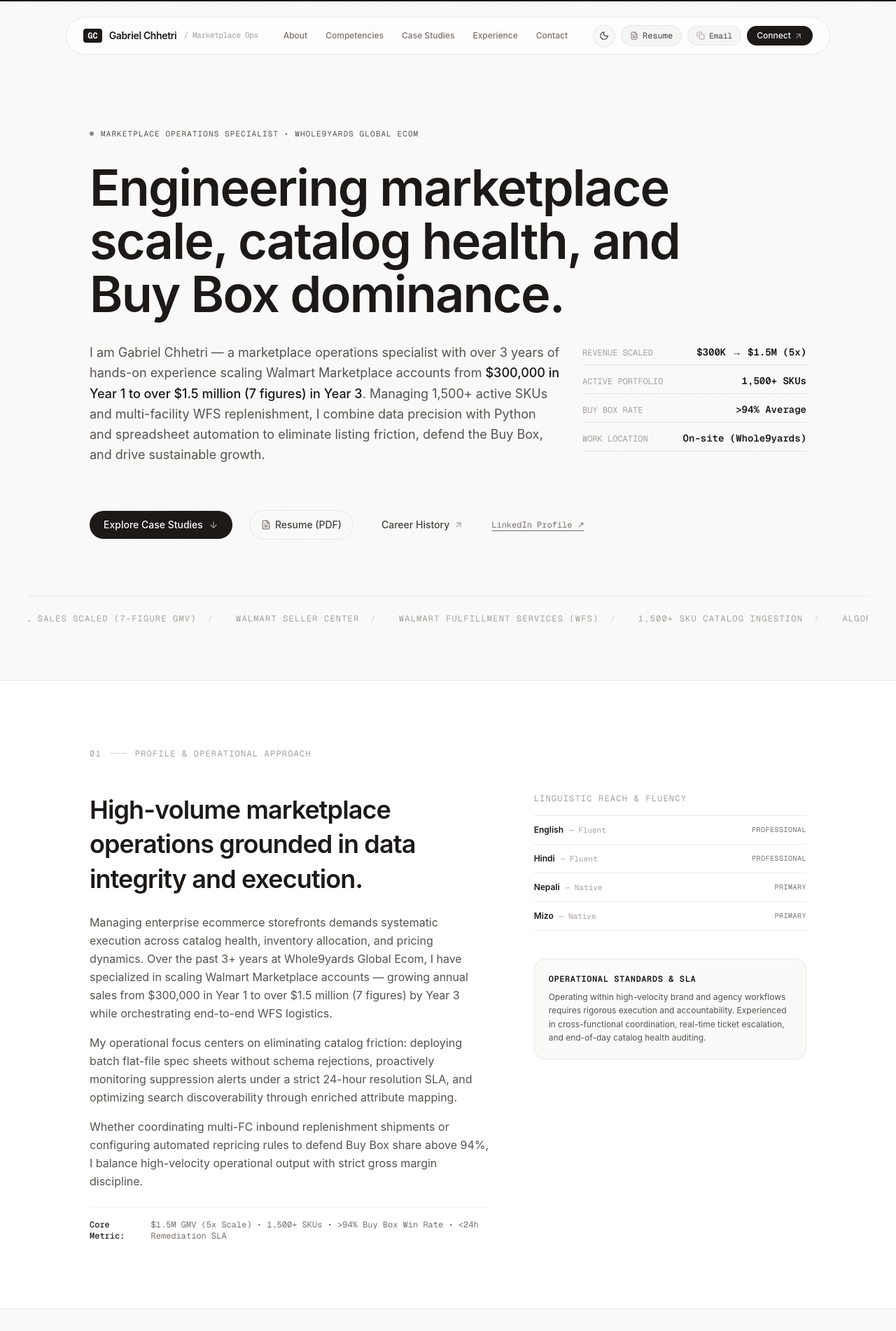
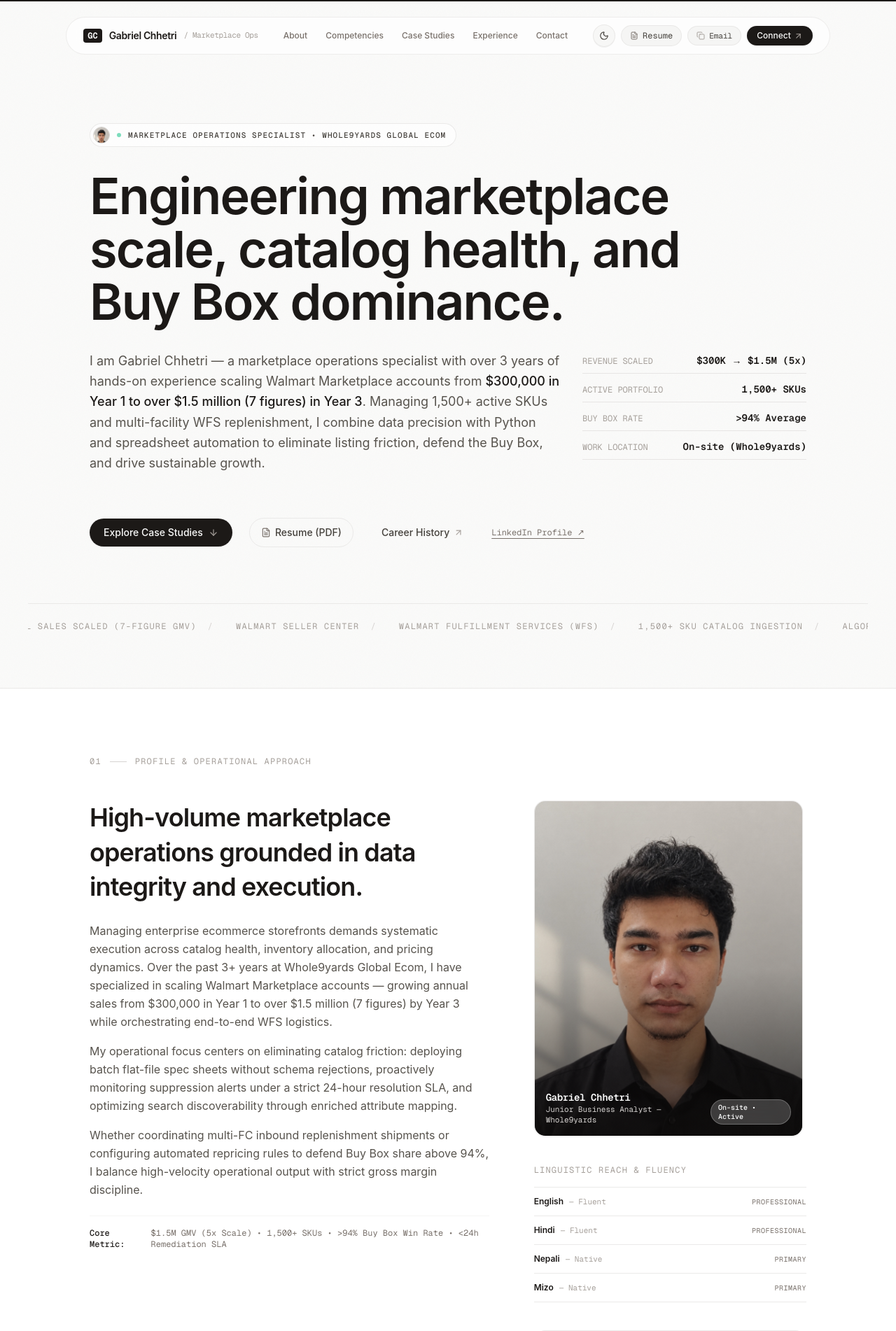
Before and after one commit to gabrielchhetri/portfolio, a Next.js app: page / in a window 1280 px wide. Shown: the top 1902 px of the page at 70% size. Built offline with nearby package versions, Linux system fonts and the light colour scheme.

Commit message:
feat: integrate professional portrait photo in Hero and About sections

```diff
--- a/src/app/layout.tsx
+++ b/src/app/layout.tsx
@@ -50,12 +50,21 @@ export const metadata: Metadata = {
     description:
       "Scaling Walmart accounts from $300K to $1.5M+, managing 1,500+ SKU catalogs, WFS fulfillment, and Buy Box optimization.",
     siteName: "Gabriel Chhetri Portfolio",
+    images: [
+      {
+        url: "/gabriel.jpg",
+        width: 800,
+        height: 1000,
+        alt: "Gabriel Chhetri — Marketplace Operations Specialist",
+      },
+    ],
   },
   twitter: {
     card: "summary_large_image",
     title: "Gabriel Chhetri — Marketplace Operations Specialist",
     description:
       "Scaling Walmart accounts from $300K to $1.5M+, managing 1,500+ SKU catalogs, WFS fulfillment, and Buy Box optimization.",
+    images: ["/gabriel.jpg"],
   },
 };
 
--- a/src/components/About.tsx
+++ b/src/components/About.tsx
@@ -1,5 +1,6 @@
 "use client";
 
+import Image from "next/image";
 import { motion } from "framer-motion";
 
 const languages = [
@@ -76,8 +77,36 @@ export default function About() {
             </div>
           </motion.div>
 
-          {/* Right Column: Languages & Working Standards */}
+          {/* Right Column: Portrait, Languages & Working Standards */}
           <div className="lg:col-span-5 space-y-8 sm:space-y-10">
+            {/* Editorial Portrait Card */}
+            <motion.div
+              initial={{ opacity: 0, scale: 0.96 }}
+              whileInView={{ opacity: 1, scale: 1 }}
+              viewport={{ once: true }}
+              transition={{ duration: 0.5 }}
+              className="relative aspect-[4/5] w-full max-w-sm rounded-2xl overflow-hidden border border-stone-200/80 dark:border-stone-800 bg-stone-100 dark:bg-stone-900 group shadow-xs"
+            >
+              <Image
+                src="/gabriel.jpg"
+                alt="Gabriel Chhetri — Marketplace Operations Specialist"
+                fill
+                sizes="(max-width: 768px) 100vw, (max-width: 1200px) 40vw, 380px"
+                className="object-cover object-top transition-transform duration-700 ease-out group-hover:scale-105"
+                priority
+              />
+              <div className="absolute inset-0 bg-gradient-to-t from-stone-950/80 via-stone-950/20 to-transparent pointer-events-none" />
+              <div className="absolute bottom-4 left-4 right-4 flex items-end justify-between text-xs font-mono text-stone-200 pointer-events-none">
+                <div>
+                  <div className="font-semibold text-white text-sm tracking-tight">Gabriel Chhetri</div>
+                  <div className="text-[11px] text-stone-300">Junior Business Analyst — Whole9yards</div>
+                </div>
+                <span className="px-2.5 py-1 rounded-full bg-white/20 backdrop-blur-md border border-white/25 text-[10px] text-white font-medium">
+                  On-site • Active
+                </span>
+              </div>
+            </motion.div>
+
             {/* Multilingual Fluency with Staggered Rows */}
             <motion.div
               variants={containerVariants}
--- a/src/components/Hero.tsx
+++ b/src/components/Hero.tsx
@@ -1,6 +1,7 @@
 "use client";
 
 import { useRef } from "react";
+import Image from "next/image";
 import { motion, useScroll, useTransform } from "framer-motion";
 import { ArrowDown, ArrowUpRight, FileText } from "lucide-react";
 
@@ -40,15 +41,25 @@ export default function Hero() {
         style={{ opacity: contentOpacity, y: contentY }}
         className="max-w-5xl mx-auto"
       >
-        {/* Top Operational Status Pill */}
+        {/* Top Operational Status Pill with Portrait Avatar */}
         <motion.div
           initial={{ opacity: 0, y: 12 }}
           animate={{ opacity: 1, y: 0 }}
           transition={{ duration: 0.5 }}
-          className="inline-flex items-center gap-2.5 text-xs font-mono text-stone-500 dark:text-stone-400 mb-6 sm:mb-8"
+          className="inline-flex items-center gap-2.5 text-xs font-mono text-stone-500 dark:text-stone-400 mb-6 sm:mb-8 p-1 pr-3.5 rounded-full border border-stone-200/80 dark:border-stone-800 bg-white/70 dark:bg-[#141210]/70 backdrop-blur-sm"
         >
-          <span className="w-1.5 h-1.5 rounded-full bg-stone-900 dark:bg-stone-100 animate-pulse" />
-          <span className="uppercase tracking-widest text-[10px] sm:text-[11px] text-stone-600 dark:text-stone-300">
+          <div className="relative w-6 h-6 rounded-full overflow-hidden border border-stone-300 dark:border-stone-700 shrink-0">
+            <Image
+              src="/gabriel.jpg"
+              alt="Gabriel Chhetri"
+              fill
+              className="object-cover object-top"
+              sizes="24px"
+              priority
+            />
+          </div>
+          <span className="w-1.5 h-1.5 rounded-full bg-emerald-500 animate-pulse" />
+          <span className="uppercase tracking-widest text-[10px] sm:text-[11px] text-stone-700 dark:text-stone-300 font-medium">
             Marketplace Operations Specialist • Whole9yards Global Ecom
           </span>
         </motion.div>
```
Also changed, not shown: public/gabriel.jpg (added).
